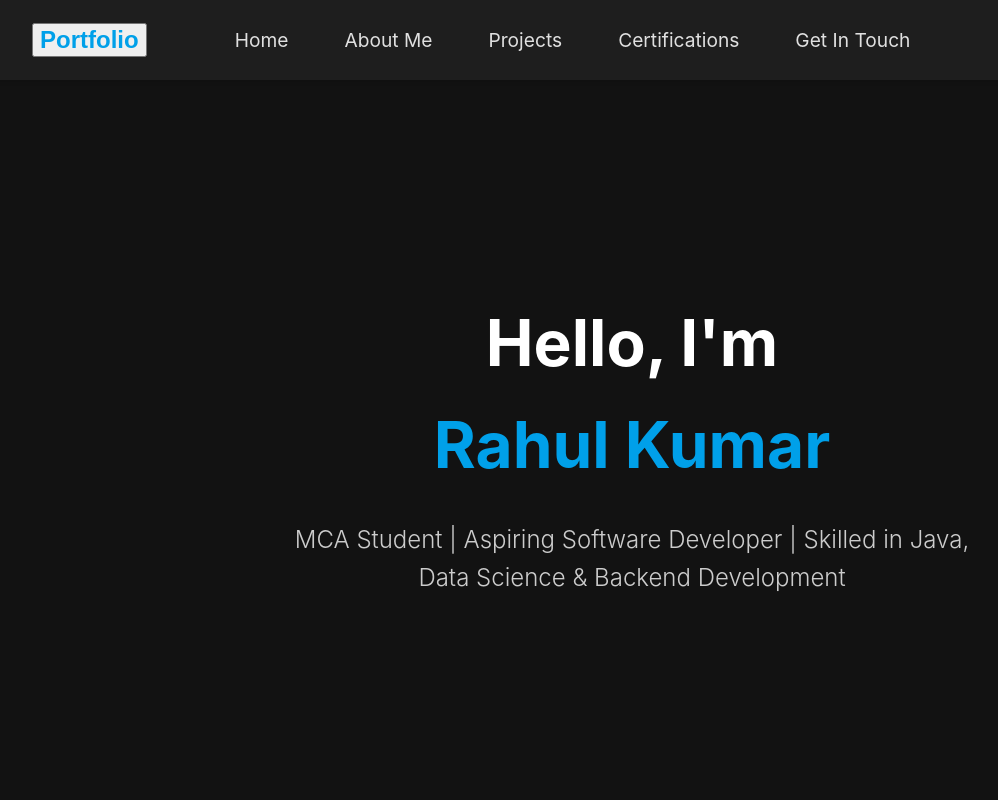
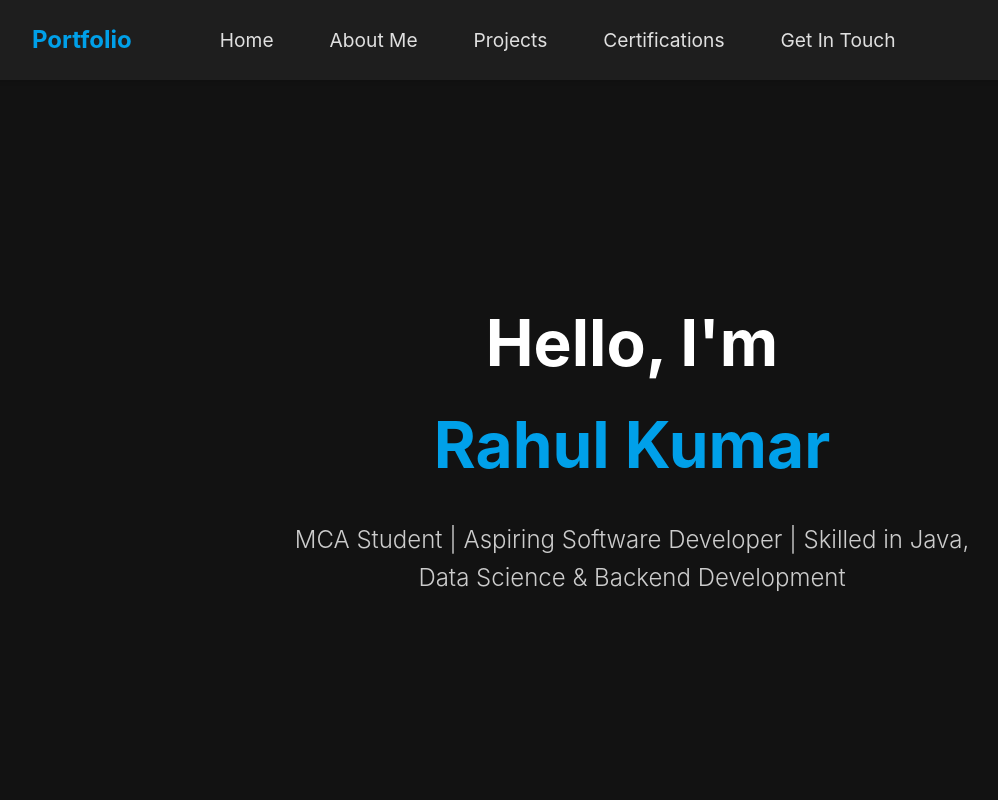
Before and after one commit to raahulsingh/portfolio, a React (Create React App) app: page / in a window 1280 px wide. Shown: the top 800 px of the page, without its empty margins (8-1006 px from the left). Built offline with nearby package versions, Linux system fonts and the light colour scheme.

Commit message:
Update Navbar.js

```diff
--- a/src/components/Navbar.js
+++ b/src/components/Navbar.js
@@ -4,9 +4,9 @@ const Navbar = () => {
   return (
     <nav className="navbar">
       <div className="navbar-container">
-       <button className="navbar-logo disabled-button" onClick={(e) => e.preventDefault()}>
+       <a href="#hero" className="navbar-logo">
           Portfolio
-        </button>
+        </a>
         <ul className="nav-menu">
             <li className="nav-item">
             <a href="#" className="nav-links">Home</a>
```
